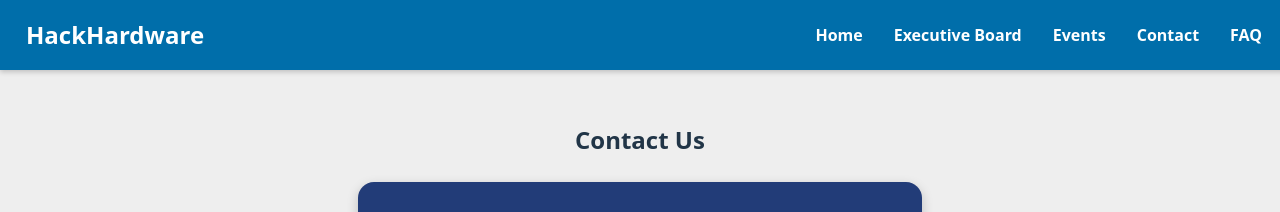
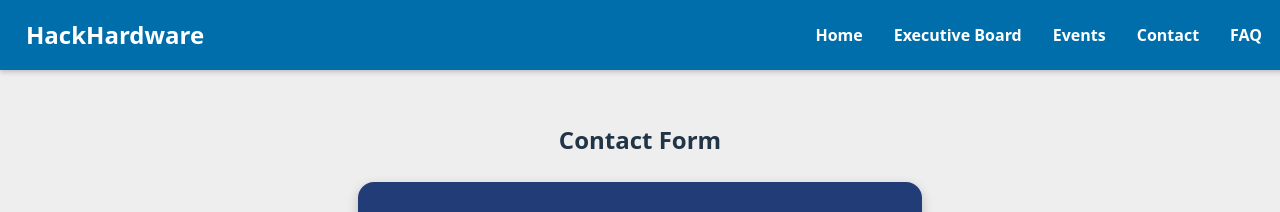
Before and after one commit to brendanmcoyne/HackHardware, a React (Vite) app: page /contact in a window 1280 px wide. Shown: the top 212 px of the page. Built offline with nearby package versions, Linux system fonts and the light colour scheme.

Commit message:
Changed email send address

```diff
--- a/src/components/Contact.tsx
+++ b/src/components/Contact.tsx
@@ -117,7 +117,7 @@
 
     return (
         <Page>
-            <Title>Contact Us</Title>
+            <Title>Contact Form</Title>
             <FormWrapper>
                 <Input
                     placeholder="Your Name"
```
